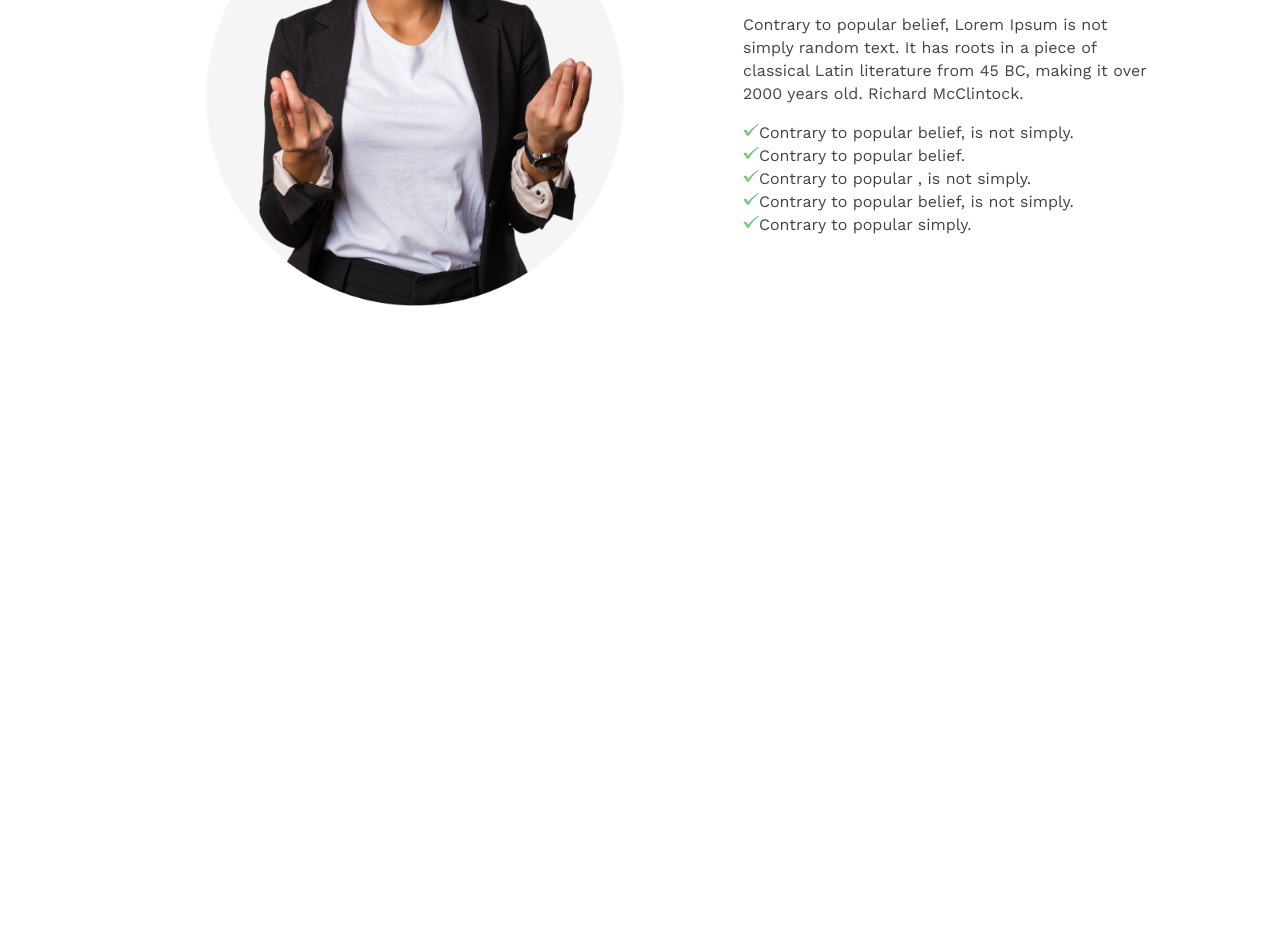
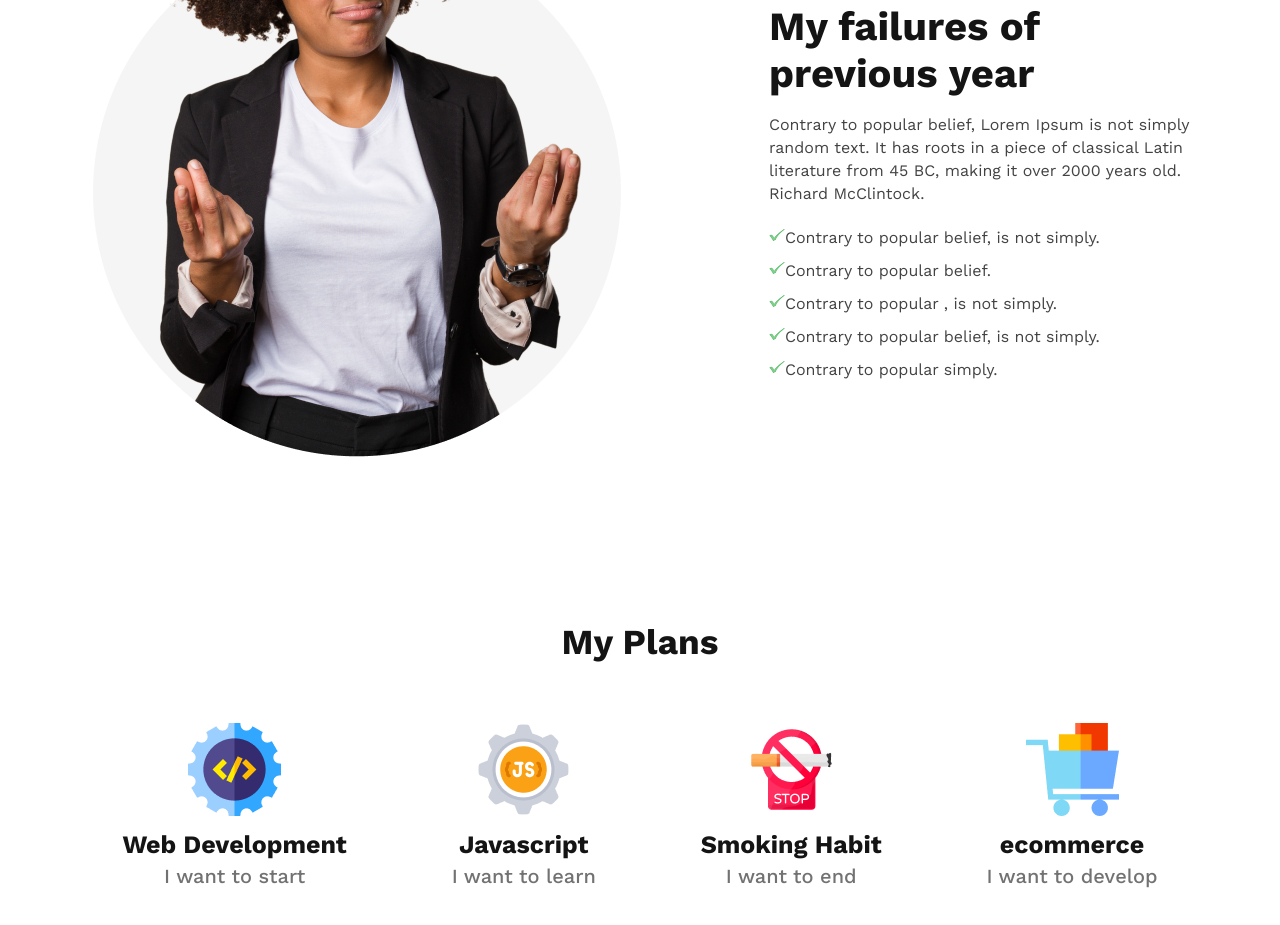
Before and after one commit to RagibHasan06/second-web, a plain HTML site: page index.html in a window 1280 px wide. Shown: the part 1053-1978 px from the top of the page. Before the commit the page ends 1371 px from the top, so only its background shows below. Drawn offline with nearby package versions, Linux system fonts and the light colour scheme.

Commit message:
plans section updated

```diff
--- a/index.html
+++ b/index.html
@@ -16,30 +16,58 @@
     <header>
         <section class="header">
             <div><img src="images/banner/banner3.png" alt="">
-                <div class="h-container"><h2 class="one">All Thinks Are <br> Possible If You <br> believe</h2>
-                    <p class="two">There are many variations of passsages of Lorem Ipsum <br> available, but the majority have suffered alteration in some <br> form, by injected humour, or randomised words</p>
+                <div class="h-container"><h2 class="one">All Thinks Are Possible If You believe</h2>
+                    <p class="two">There are many variations of passsages of Lorem Ipsum available, but the majority have suffered alteration in some <br> form, by injected humour, or randomised words</p>
                      <button class="three">Contact Us</button>
                 </div>
             </div>
         </section>
     </header>
-    <main>
+    <main class="main">
         <section class="fail">
             <div>
                 <img src="images/person.png" alt="">
             </div>
-            <div class="tfd">
-                <h3 class="fail-head">My failures of <br> previous year</h3>
-                <p class="fail-des">Contrary to popular belief, Lorem Ipsum is not <br> simply random text. It has roots in a piece of <br> classical Latin literature from 45 BC, making it over <br> 2000 years old. Richard McClintock.</p>
-                <p class="fail-point">
+            <div class="fail-container">
+                <h3 class="fail-head">My failures of previous year</h3>
+                <p class="fail-des">Contrary to popular belief, Lorem Ipsum is not  simply random text. It has roots in a piece of classical Latin literature from 45 BC, making it over 2000 years old. Richard McClintock.</p>
+                <div class="fail-point">
                     <img src="images/checkmark.png" alt="">Contrary to popular belief, is not simply. <br>
                     <img src="images/checkmark.png" alt="">Contrary to popular belief. <br>
                     <img src="images/checkmark.png" alt="">Contrary to popular , is not simply. <br>
                     <img src="images/checkmark.png" alt="">Contrary to popular belief, is not simply. <br>
                     <img src="images/checkmark.png" alt="">Contrary to popular simply.
-                </p>
+                </div>
 
             </div>
+        </section>
+        <section class="myplans">
+            <div class="me"><h3>My Plans</h3></div>
+            <div class="plans">
+                <div class="skills">
+                    <img class="plan-img" src="images/icons/web.png" alt=""></img>
+                    <h4 class="skill-head">Web Development</h4>
+                    <p class="skill-des">I want to start</p>
+                </div>
+                <div class="skills">
+                    <img class="plan-img" src="images/icons/js.png" alt="">
+                    <h4 class="skill-head">Javascript</h4>
+                    <p class="skill-des">I want to learn</p>
+                </div>
+                <div class="skills">
+                    <img class="plan-img" src="images/icons/smoke.png" alt="">
+                    <h4 class="skill-head">Smoking Habit</h4>
+                    <p class="skill-des">I want to end</p>
+                </div>
+                <div class="skills">
+                    <img class="plan-img" src="images/icons/ecom.png" alt="">
+                    <h4 class="skill-head">ecommerce</h4>
+                    <p class="skill-des">I want to develop</p>
+                </div>
+
+            </div>
+
+
         </section>
 
     </main>
--- a/style.css
+++ b/style.css
@@ -1,3 +1,4 @@
+/* Common shared styles */
 .work-sans {
     font-family: "Work Sans", serif;
     font-optical-sizing: auto;
@@ -6,8 +7,12 @@
     font-variation-settings:
         "wdth" <width>;
 }
+.main{
+    max-width: 1140px;
+    margin: 135px auto;
+}
 
-/* Header stykes starts */
+/* Header style starts */
 .header {
     height: auto;
     position: relative;
@@ -22,10 +27,12 @@
 
 .h-container {
     position: absolute;
-    top: 200px;
-    right: 200px;
+    top: 216px;
+    right: 230px;
+    max-width: 30%;
     text-align: right;
-    margin-right: 0px;
+
+
 }
 
 .one {
@@ -38,7 +45,7 @@
 
 .two {
     color: #FFF;
-    font-size: 16px;
+    font-size: 13px;
     font-weight: 400;
     line-height: 20px;
     margin-bottom: 20px;
@@ -58,25 +65,18 @@
 /* First section styles */
 .fail {
     display: flex;
-    gap: 105px;
+    gap: 130px;
     margin-top: 140px;
-    height: auto;
-
 }
 
-.fail img {
-    max-width: 450px;
-    max-height: 898px;
-    margin-left: 180px;
+.fail-container{
+    padding-top: 230px;
 }
+.fail-point> img {
+    display: list-item flex;
+    margin-left: 0px;
+    line-height: 20px;
 
-.fail-head {
-    padding-top: 130px;
-}
-
-.fail-point img {
-    display: list-item, flex;
-    margin-left: 0px;
 }
 
 .fail-head {
@@ -86,10 +86,52 @@
     line-height: normal;
     margin-bottom: 15px;
 }
-.fail-point, .fail-des{
+
+.fail-point{
+    color: #444343;
+    font-size: 16px;
+    font-weight: 400;
+    line-height: 33px;
+}
+.fail-des {
     color: #444343;
     font-size: 16px;
     font-weight: 400;
     line-height: 23px;
 
 }
+
+/* My Plans section styles */
+.plans {
+    display: flex;
+    position: relative;
+    justify-content: space-around;
+    margin-top: 60px;
+}
+
+.skills {
+    text-align: center;
+}
+
+.me {
+    color: #151414;
+    text-align: center;
+    font-size: 30px;
+    font-weight: 700;
+    margin-top: 160px;
+}
+
+.skill-head {
+    color: #151414;
+    font-size: 25px;
+    font-weight: 700;
+    margin-top: 10px;
+    margin-bottom: 5px;
+}
+
+.skill-des {
+    color: #737272;
+    font-size: 20px;
+    font-weight: 500;
+    margin-top: 0px;
+}
```
